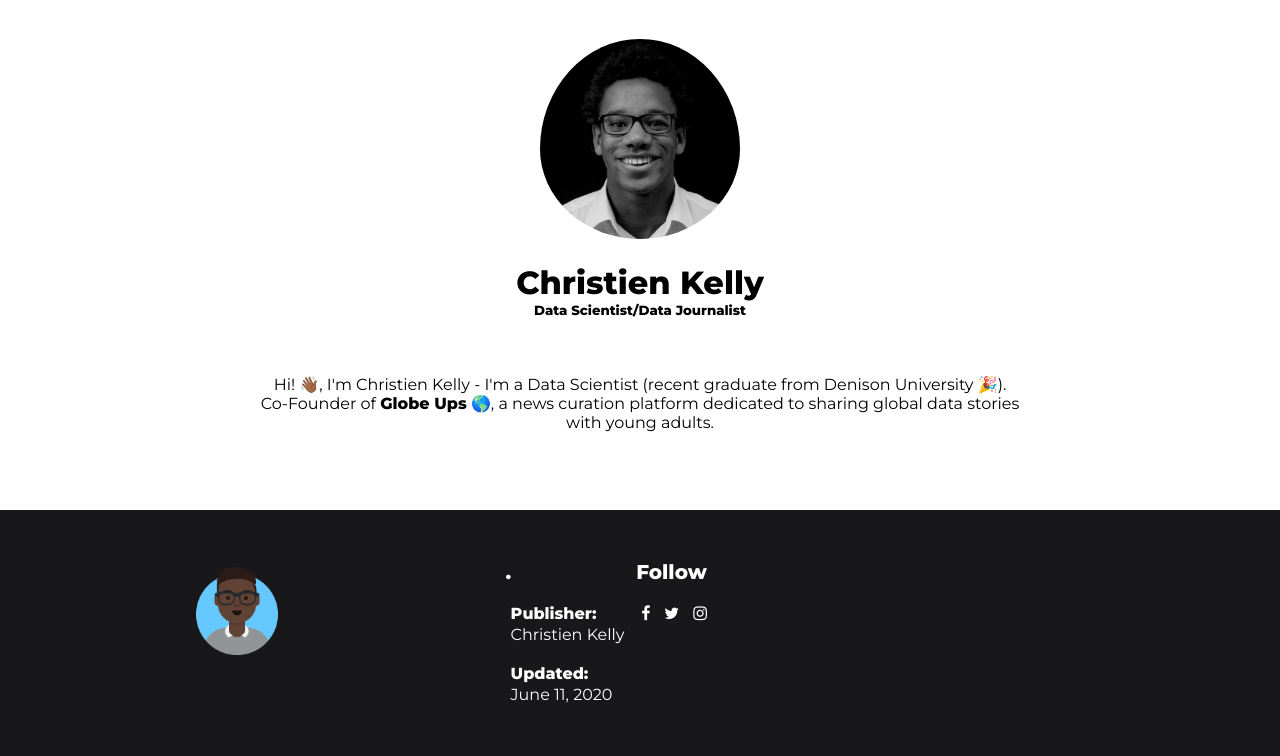
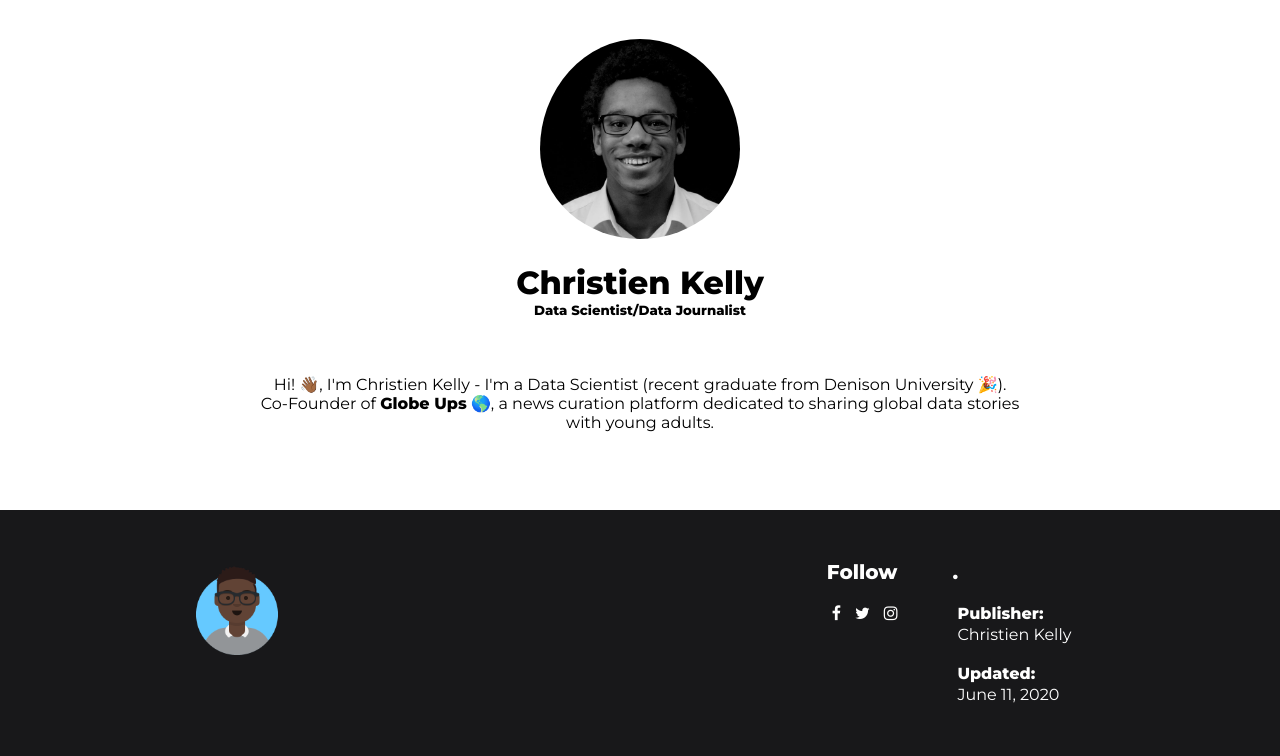
Before and after one commit to kelly-c1/personal-site, a PHP site: page / in a window 1280 px wide. Shown: the part 145-901 px from the top of the page. Run offline with PHP 8.4, Linux system fonts and the light colour scheme.

Commit message:
another change

```diff
--- a/web/footer/css/style.css
+++ b/web/footer/css/style.css
@@ -35,10 +35,10 @@
 }
 
 .inner_footer .footer_third {
-	width: calc(16.25% - 15px);
+	width: calc(16.25% - 20px);
 	margin-right: 10px;
-	margin: auto;
-	float: left;
+	/*margin: auto;*/
+	float: right;
 	height: 100%;
 }
 
@@ -102,7 +102,7 @@
 }
 
 .inner_footer .footer_third {
-	width: calc(16.25% - 15px);
+	width: calc(16.25% - 20px);
 	margin-right: 7px;
 	float: left;
 	height: 100%;
```
